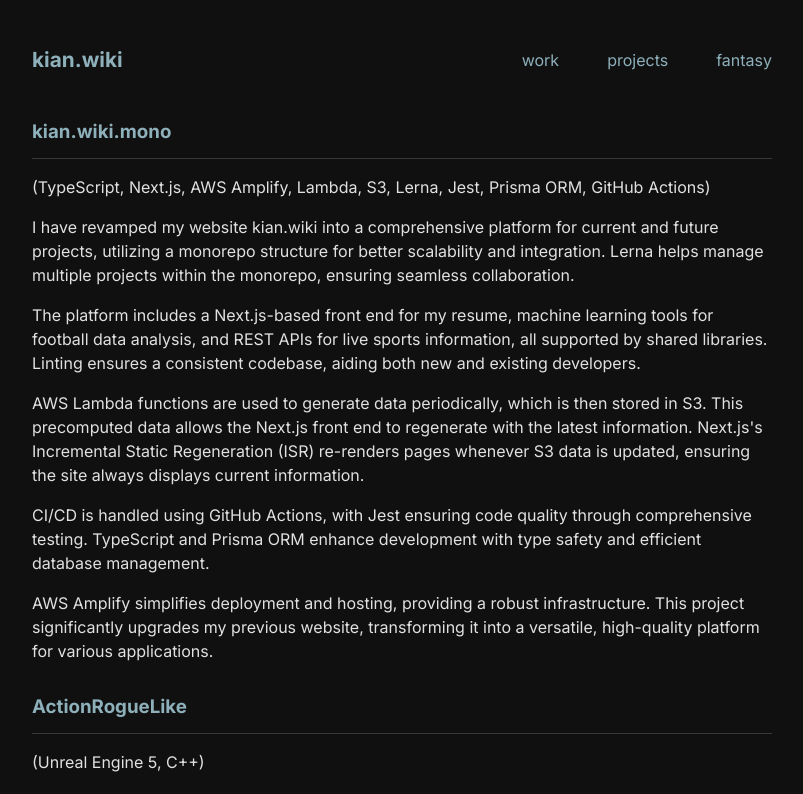
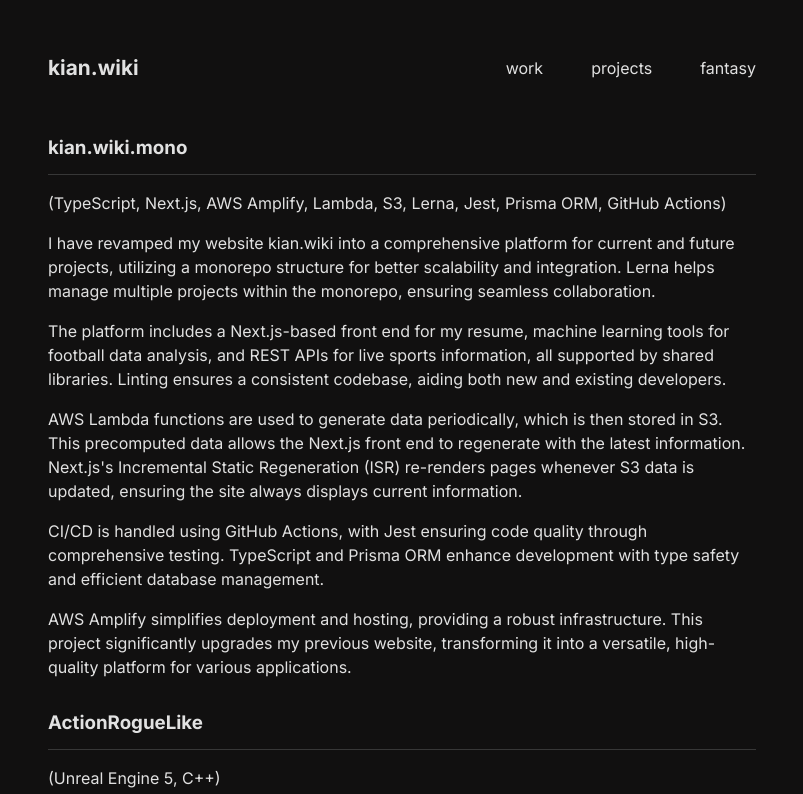
Before and after one commit to kakhavai/kian-wiki-mono, a Next.js app in the folder packages/kian-wiki-frontend/: page /projects in a window 1280 px wide. Shown: the top 794 px of the page, without its empty margins (238-1041 px from the left). Built offline with nearby package versions, Linux system fonts and the light colour scheme.

Commit message:
Made title link hoverable

```diff
--- a/packages/kian-wiki-frontend/src/app/layout.tsx
+++ b/packages/kian-wiki-frontend/src/app/layout.tsx
@@ -1,6 +1,8 @@
 import type { Metadata } from 'next';
 import { Inter } from 'next/font/google';
 import '@/styles/globals.css';
+import styles from '@/styles/page.module.css';
+import { Navbar } from '@/components/navbar/Navbar';
 
 interface IFont {
   className: string;
@@ -26,7 +28,10 @@
   return (
     <html lang="en">
       <head />
-      <body className={inter.className}>{children}</body>
+      <body className={`${inter.className} ${styles.wrapper}`}>
+        <Navbar />
+        {children}
+      </body>
     </html>
   );
 }
--- a/packages/kian-wiki-frontend/src/app/projects/page.tsx
+++ b/packages/kian-wiki-frontend/src/app/projects/page.tsx
@@ -1,14 +1,7 @@
 'use client'; // Mark this file as a client component
 
-import { Navbar } from '@/components/navbar/Navbar';
 import { Projects } from '@/components/resume/Projects';
-import styles from '@/styles/page.module.css';
 
-const HomePage: React.FC = () => (
-  <div className={styles.wrapper}>
-    <Navbar />
-    <Projects />
-  </div>
-);
+const HomePage: React.FC = () => <Projects />;
 
 export default HomePage;
--- a/packages/kian-wiki-frontend/src/components/navbar/Navbar.tsx
+++ b/packages/kian-wiki-frontend/src/components/navbar/Navbar.tsx
@@ -72,7 +72,7 @@
         style={{ transform }}
         onMouseMove={handleMouseMove}
       >
-        <Link href="/" className={`${styles.titleLink} ${styles.desktopOnly}`}>
+        <Link href="/" className={`${styles.titleLink} ${styles.desktopOnly} `}>
           <span className={styles.desktopTitle}>kian.wiki</span>
         </Link>
       </div>
--- a/packages/kian-wiki-frontend/src/styles/Navbar.module.css
+++ b/packages/kian-wiki-frontend/src/styles/Navbar.module.css
@@ -42,6 +42,19 @@
   cursor: pointer;
   color: inherit;
   text-decoration: none;
+
+  position: relative;
+  padding-top: 0.5rem;
+  padding-bottom: 0.5rem;
+  padding-left: 0.3rem;
+  padding-right: 0.3rem;
+  left: -0.3rem;
+  text-decoration: none;
+  overflow: hidden;
+  transition: color 0.3s;
+  border-radius: 5px;
+
+  box-sizing: border-box;
 }
 
 .styledLink {
@@ -53,6 +66,7 @@
   border-radius: 5px;
 }
 
+.titleLink:before,
 .styledLink::before {
   content: '';
   position: absolute;
@@ -68,6 +82,7 @@
   z-index: 1;
 }
 
+.titleLink:hover:before,
 .styledLink:hover::before {
   opacity: 1;
   box-shadow: 0 0 2px 2px rgba(0, 225, 255, 0.7);
--- a/packages/kian-wiki-frontend/src/styles/globals.css
+++ b/packages/kian-wiki-frontend/src/styles/globals.css
@@ -7,10 +7,6 @@
     font-weight 0.5s;
 
   line-height: 24px;
-}
-
-a span {
-  color: rgba(173, 216, 230, 0.8);
 }
 
 @media (max-width: 1200px) {
```
Also changed, not shown: packages/kian-wiki-frontend/src/app/fantasy/page.tsx (+1 -8 lines), packages/kian-wiki-frontend/src/app/page.tsx (+1 -8 lines), packages/kian-wiki-frontend/src/app/work/page.tsx (+1 -8 lines).
